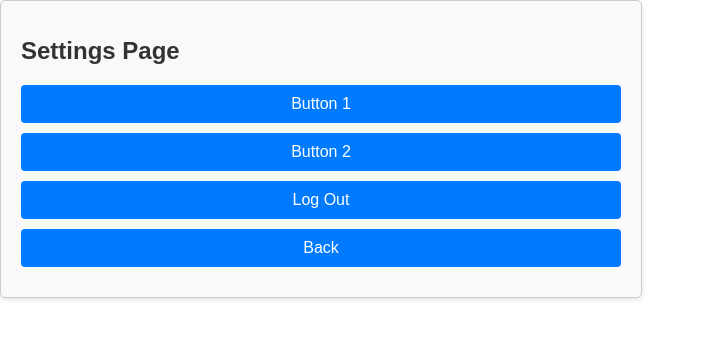
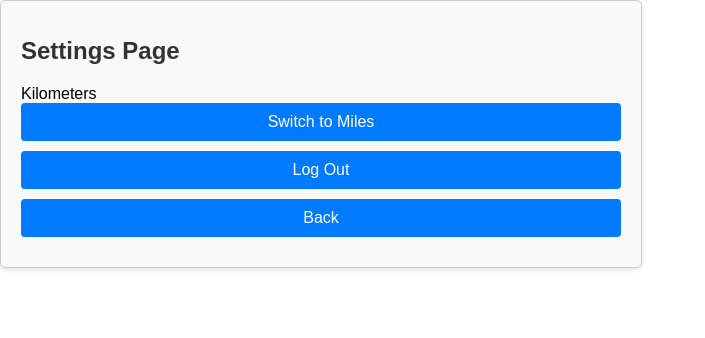
Before and after one commit to Maxruiz710/HealthMonitoringApp_Group5, a React (Create React App) app: page /settings in a window 1280 px wide. Shown: the top 338 px of the page, without its empty margins (0-705 px from the left). Built offline with nearby package versions, Linux system fonts and the light colour scheme; no server answers.

Commit message:
Edited Backend Demo

```diff
--- a/src/pages/BackendDemo.js
+++ b/src/pages/BackendDemo.js
@@ -87,15 +87,9 @@ function BackendDemo() {
             });
     }
 
-    const containerStyle = {
-        backgroundColor: 'lightblue', // Set background color to blue
-        padding: '20px', // Add padding for better appearance
-        color: 'black', // Set text color to white for better contrast
-    };
-
 
     return (
-        <div style={containerStyle}>
+        <div>
             <h1>Backend Demo</h1>
             <p><b>Firebase Auth UID: </b> {firebaseUID}</p>
             <p><b>FitBit UID: </b> {fitbitUID}</p>
--- a/src/pages/Home.js
+++ b/src/pages/Home.js
@@ -28,7 +28,7 @@ function Home() {
       <div className="button-container">
         <button onClick={() => navigate('/editprofile')}>Edit Profile</button>
         <button>Enter Data</button>
-        <button>Trend Analysis</button>
+        <button onClick={() => navigate('/trendanalysis')}>Trend Analysis</button>
         <button>Change Data</button>
         <button onClick={() => navigate('/Settings')}>Settings</button>
         <button>Set Goals</button>
--- a/src/pages/Settings.js
+++ b/src/pages/Settings.js
@@ -1,10 +1,23 @@
-import React from 'react';
+import React, { useState, useEffect } from 'react';
 import { getAuth, signOut } from 'firebase/auth';
 import { useNavigate } from 'react-router-dom';
 import "./Styles/Settings.css";
 
 function Settings() {
     const navigate = useNavigate();
+    const [unit, setUnit] = useState('km'); // Default to kilometers
+
+    useEffect(() => {
+        // Load the saved units preference from localStorage or default to 'km'
+        const savedUnit = localStorage.getItem('unit') || 'km';
+        setUnit(savedUnit);
+    }, []);
+
+    const toggleUnit = () => {
+        const newUnit = unit === 'km' ? 'miles' : 'km';
+        setUnit(newUnit);
+        localStorage.setItem('unit', newUnit); // Save the new preference to localStorage
+    };
 
     function logout() {
         const auth = getAuth();
@@ -22,14 +35,19 @@ function Settings() {
             <div className="settings-container">
                 <div className="settings">
                     <h1>Settings Page</h1>
-                    <button onClick={() => alert("Functionality to be implemented!")}>Button 1</button>
-                    <button onClick={() => alert("Functionality to be implemented!")}>Button 2</button>
+                    <div className="unit-toggle">
+                        <label>
+                            {unit === 'km' ? 'Kilometers' : 'Miles'}
+                        </label>
+                        <button onClick={toggleUnit}>
+                            Switch to {unit === 'km' ? 'Miles' : 'Kilometers'}
+                        </button>
+                    </div>
                     <button onClick={logout}>Log Out</button>
                     <button onClick={() => navigate('/home')}>Back</button>
                 </div>
             </div>
         </div>
-
     );
 }
 
```
Also changed, not shown: src/pages/EditProfile.js (line endings or trailing spaces).
